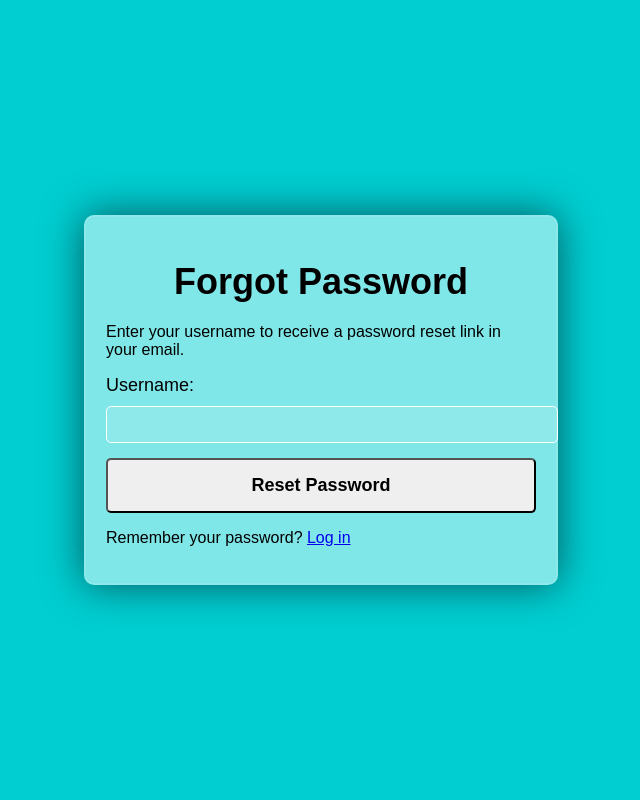
After one commit to wasif-islam/money_management, a Django app: page /forgot_password/ in a window 1280 px wide. The commit adds this page. Shown: the whole page, without its empty margins (319-959 px from the left). Run offline with Django 4.2, Linux system fonts and the light colour scheme; a user stored in the database is signed in.

Commit message:
Forgot pass added_MH

```diff
--- a/money_management/mod1/views.py
+++ b/money_management/mod1/views.py
@@ -50,6 +50,56 @@ def loginpage(request):
             return HttpResponse('Username or Password is Incorrect')
 
     return render(request, 'login.html')
+
+
+##FORGOT PASS
+from django.template.loader import render_to_string
+from django.urls import reverse
+from django.contrib.auth.forms import SetPasswordForm
+from django.contrib.auth.views import PasswordResetConfirmView
+def forgot_password(request):
+    if request.method == 'POST':
+        try:
+            username1 = request.POST.get('username')
+
+            # Assuming you're using a custom user model (CustomUser) for authentication
+            user = CustomUser.objects.filter(username=username1).first()
+
+            if user:
+                # Generate a password reset token
+                token = default_token_generator.make_token(user)
+
+                # Create a password reset link
+                uid = urlsafe_base64_encode(force_bytes(user.pk))
+                reset_url = request.build_absolute_uri(reverse('password_reset_confirm', kwargs={'uidb64': uid, 'token': token}))
+
+                # Send an email with the reset link
+                subject = 'Password Reset'
+                message = f'Click the following link to reset your password:\n\n{reset_url}'
+                from_email = 'needspeed3600@gmail.com'  # Change this to your email address
+                to_email = 'maheer7helal@gmail.com'
+
+                send_mail(subject, message, from_email, [to_email])
+
+                return HttpResponse('Password reset link sent to your email. Please check your inbox.')
+            else:
+                return HttpResponse('User not found. Please check the entered username.')
+
+        except Exception as e:
+            return HttpResponse('An error occurred: ' + str(e))
+
+    return render(request, 'forgot_password.html')
+
+def reset_password(request, uidb64, token):
+    try:
+        return PasswordResetConfirmView.as_view(
+            template_name='reset_password.html',
+            success_url='/login/'  # Redirect to login page upon successful password reset
+        )(request, uidb64=uidb64, token=token, set_password_form=SetPasswordForm)
+    except Exception as e:
+        return render(request, 'reset_password_failed.html', {'error_message': str(e)})
+
+#######################
 
 def signup(request):
     print("Inside signup view")
--- a/money_management/money_management/urls.py
+++ b/money_management/money_management/urls.py
@@ -20,13 +20,16 @@ from mod1 import views
 from mod4 import views as mod4_views
 from django.conf import settings
 from django.conf.urls.static import static
-
+from django.contrib.auth.views import PasswordResetConfirmView
 
 urlpatterns = [
     path('admin/', admin.site.urls),
     path('', views.signup, name='signup'),
     path('signup/',views.signup,name='signup'),
     path('login/',views.loginpage,name='login'),
+    path('forgot_password/', views.forgot_password, name='forgot_password'),
+    path('reset_password/<uidb64>/<token>/', views.reset_password, name='reset_password'),
+    path('reset_password/<uidb64>/<token>/', PasswordResetConfirmView.as_view(), name='password_reset_confirm'),
     path('home/',views.home,name='home'),
     path('logout/',views.logoutpage,name='logout'),
     path('link_credit_card/', views.link_credit_card, name='link_credit_card'),
--- /dev/null
+++ b/money_management/templates/forgot_password.html
@@ -0,0 +1,108 @@
+<!DOCTYPE html>
+<html lang="en">
+
+<head>
+    <meta charset="UTF-8">
+    <meta name="viewport" content="width=device-width, initial-scale=1.0">
+    <title>Forgot Password</title>
+    <!-- Add your CSS styles if needed -->
+    <style media="screen">
+        body {
+            background-color: #00CED1;
+            font-family: 'Poppins', sans-serif;
+            color: #000000;
+            margin: 0;
+            padding: 0;
+            display: flex;
+            align-items: center;
+            justify-content: center;
+            height: 100vh;
+        }
+
+        .container {
+            max-width: 430px;
+            margin: 50px auto;
+            padding: 20px;
+            background-color: rgba(255, 255, 255, 0.5);
+            border-radius: 10px;
+            backdrop-filter: blur(10px);
+            border: 2px solid rgba(255, 255, 255, 0.1);
+            box-shadow: 0 0 40px rgba(8, 7, 16, 0.6);
+        }
+
+        h1,
+        h3,
+        h4 {
+            font-size: 36px;
+            font-weight: 600;
+            text-align: center;
+            margin-bottom: 20px;
+        }
+
+        ul {
+            list-style-type: none;
+            padding: 0;
+        }
+
+        li {
+            margin-bottom: 15px;
+            color: #000000;
+        }
+
+        .form-section {
+            margin-top: 30px;
+        }
+
+        .form-group {
+            margin-bottom: 20px;
+        }
+
+        label {
+            display: block;
+            font-size: 18px;
+            font-weight: 500;
+            margin-bottom: 10px;
+        }
+
+        input,
+        select,
+        textarea {
+            width: 100%;
+            padding: 10px;
+            border-radius: 5px;
+            border: 1px solid #ffffff;
+            background-color: rgba(255, 255, 255, 0.1);
+            color: #000000;
+            margin-bottom: 15px;
+        }
+
+        button {
+            width: 100%;
+            background-color: ##ffffff;
+            color: #000000;
+            padding: 15px 0;
+            font-size: 18px;
+            font-weight: 600;
+            border-radius: 5px;
+            cursor: pointer;
+        }
+    </style>
+</head>
+
+<body>
+    <div class="container">
+        <h1>Forgot Password</h1>
+        <p>Enter your username to receive a password reset link in your email.</p>
+
+        <form method="post" action="{% url 'forgot_password' %}">
+            {% csrf_token %}
+            <label for="username">Username:</label>
+            <input type="text" id="username" name="username" required>
+            <button type="submit">Reset Password</button>
+        </form>
+
+        <p>Remember your password? <a href="{% url 'login' %}">Log in</a></p>
+    </div>
+</body>
+
+</html>
--- a/money_management/templates/login.html
+++ b/money_management/templates/login.html
@@ -193,6 +193,7 @@
         <label for="password">Password</label>
         <input type="password" placeholder="Password" id="password" name="pass">
         <button class="password-toggle-button" type="button" id="show-password">Show Password</button>
+        <a href="{% url 'forgot_password' %}">Forgot Password?</a>
 
         <button type="submit">Log In</button>
 
```
Also changed, not shown: money_management/templates/reset_password.html (added, +81 -0 lines), money_management/db.sqlite3.
